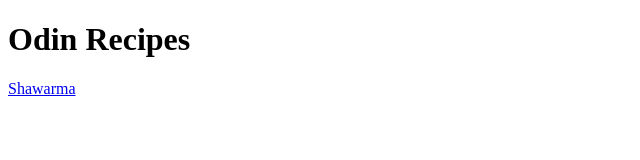
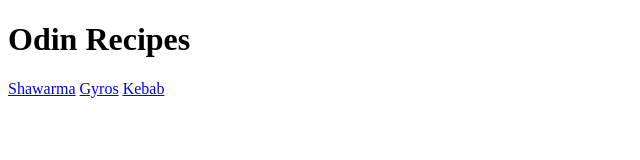
Before and after one commit to RoyallJantscho/odin-recipes, a plain HTML site: page index.html in a window 1280 px wide. Shown: the whole page, without its empty margins (0-640 px from the left). Drawn offline with Linux system fonts and the light colour scheme.

Commit message:
Pages are linked on index.html
For availability gyros.html and kebab.html are now linked on index.html.

```diff
--- a/index.html
+++ b/index.html
@@ -10,5 +10,7 @@
     <body>
         <h1>Odin Recipes</h1>
         <a href="./recipes/shawarma.html" target="_blank" rel="noopener noreferrergit ">Shawarma</a>
+        <a href="./recipes/gyros.html" target="_blank" rel="noopener noreferrergit ">Gyros</a>
+        <a href="./recipes/kebab.html" target="_blank" rel="noopener noreferrergit ">Kebab</a>
     </body>
 </html>
```
